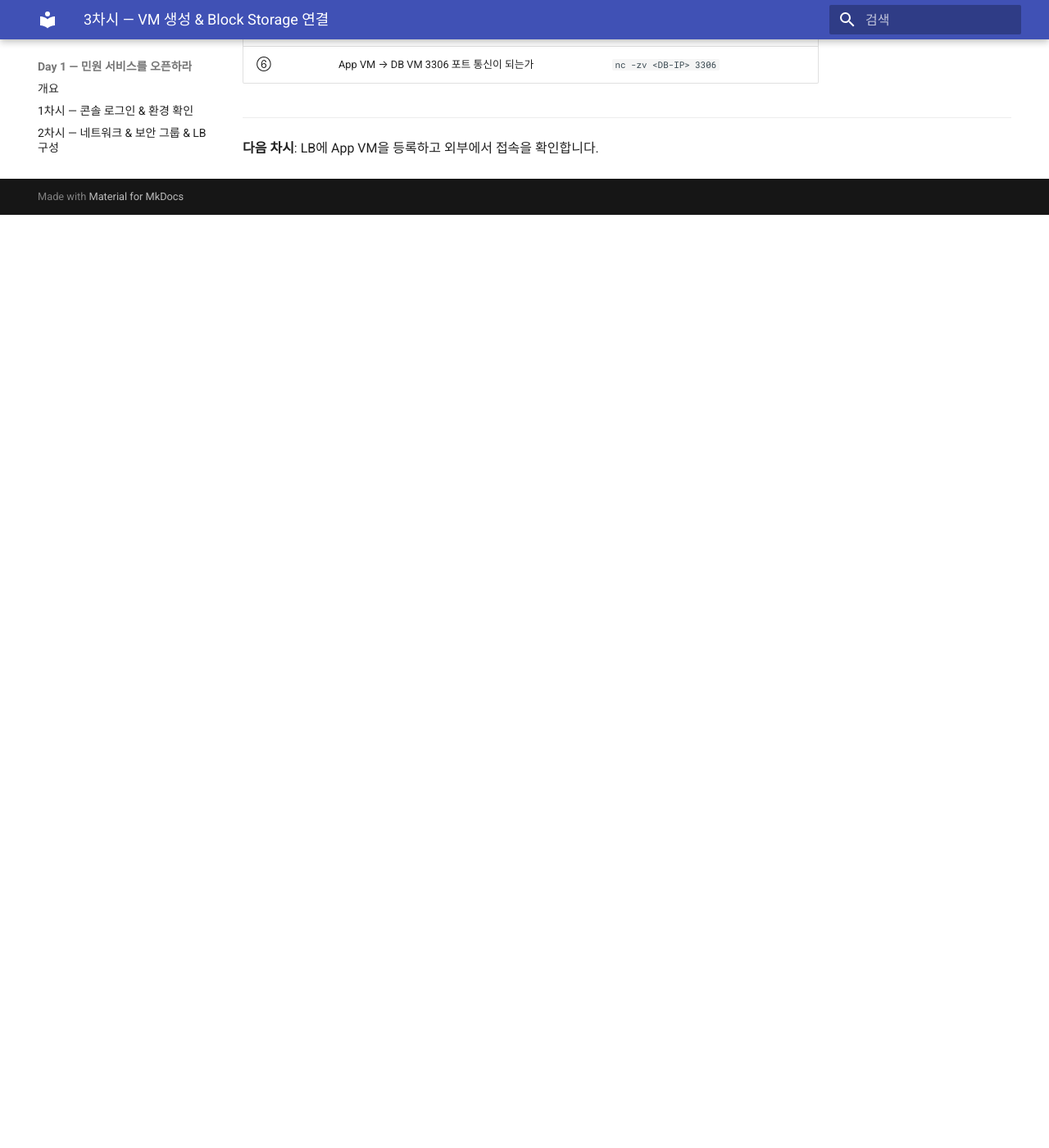
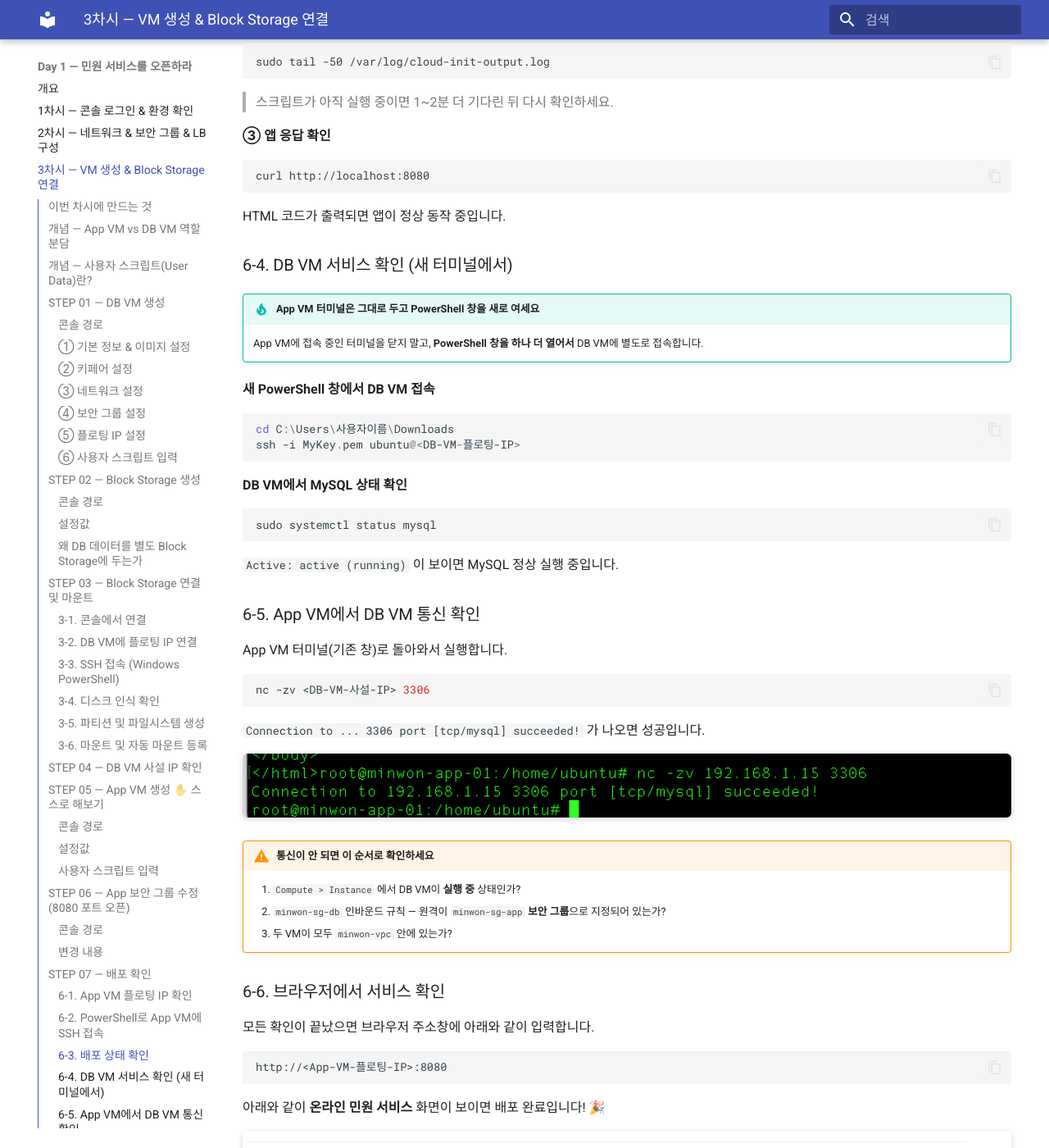
Before and after one commit to skilleat-labs/cloud-native-minwon-lab, an MkDocs documentation site: the page built from docs/day1/session3.md, in a window 1280 px wide and 1400 px high, scrolled down 19463 px. Shown: the whole window at 82% size. Built offline with MkDocs 1.6.1 and Material for MkDocs 9.7.7, drawn with Linux system fonts in a browser that asks for light colours; before the commit the page ends 19725 px from its top, so only the background shows below that; some of the changed text lies outside the part shown.

Commit message:
day1/session3: STEP 06 보안그룹 수정 추가, STEP 07 브라우저 확인 및 새 터미널 안내 추가
Co-Authored-By: Claude Sonnet 4.6 <noreply@anthropic.com>

````diff
--- a/docs/day1/session3.md
+++ b/docs/day1/session3.md
@@ -495,7 +495,35 @@ echo "✅ 앱 배포 완료: http://$(hostname -I | awk '{print $1}'):${APP_PORT
 
 ---
 
-## STEP 06 — 배포 확인
+## STEP 06 — App 보안 그룹 수정 (8080 포트 오픈)
+
+브라우저에서 `공인IP:8080` 으로 직접 접속하려면 보안 그룹에서 8080 포트를 인터넷에 열어야 합니다.
+
+### 콘솔 경로
+
+```
+Network > Security Group > minwon-sg-app 클릭
+→ 보안 규칙 탭 > 수신 TCP 8080 규칙 > 변경
+```
+
+### 변경 내용
+
+| 항목 | 기존 | 변경 후 |
+|------|------|--------|
+| 방향 | 수신 | 수신 |
+| 프로토콜 | TCP | TCP |
+| 포트 | 8080 | 8080 |
+| 원격 | `192.168.0.0/24` (App 서브넷) | `0.0.0.0/0` (인터넷 전체) |
+
+![보안 그룹 8080 포트 0.0.0.0/0 으로 변경](./images/3-16-sg-app-8080-open.png)
+
+!!! warning "실습 전용 설정입니다"
+    `0.0.0.0/0` 은 전 세계 누구나 8080 포트로 접근 가능합니다.
+    실습이 끝나면 다시 제한하거나 인스턴스를 삭제하세요.
+
+---
+
+## STEP 07 — 배포 확인
 
 App VM의 사용자 스크립트는 부팅 후 백그라운드에서 자동 실행됩니다.
 **인스턴스 생성 후 약 2~3분 기다렸다가** SSH로 접속해 확인합니다.
@@ -564,7 +592,30 @@ curl http://localhost:8080
 
 HTML 코드가 출력되면 앱이 정상 동작 중입니다.
 
-### 6-4. App VM → DB VM 통신 확인
+### 6-4. DB VM 서비스 확인 (새 터미널에서)
+
+!!! tip "App VM 터미널은 그대로 두고 PowerShell 창을 새로 여세요"
+    App VM에 접속 중인 터미널을 닫지 말고,
+    **PowerShell 창을 하나 더 열어서** DB VM에 별도로 접속합니다.
+
+**새 PowerShell 창에서 DB VM 접속**
+
+```powershell
+cd C:\Users\사용자이름\Downloads
+ssh -i MyKey.pem ubuntu@<DB-VM-플로팅-IP>
+```
+
+**DB VM에서 MySQL 상태 확인**
+
+```bash
+sudo systemctl status mysql
+```
+
+`Active: active (running)` 이 보이면 MySQL 정상 실행 중입니다.
+
+### 6-5. App VM에서 DB VM 통신 확인
+
+App VM 터미널(기존 창)로 돌아와서 실행합니다.
 
 ```bash
 nc -zv <DB-VM-사설-IP> 3306
@@ -579,9 +630,17 @@ nc -zv <DB-VM-사설-IP> 3306
     2. `minwon-sg-db` 인바운드 규칙 — 원격이 `minwon-sg-app` **보안 그룹**으로 지정되어 있는가?
     3. 두 VM이 모두 `minwon-vpc` 안에 있는가?
 
----
+### 6-6. 브라우저에서 서비스 확인
 
-![민원 서비스 배포 완료](./images/3-6-deploy-complete.png)
+모든 확인이 끝났으면 브라우저 주소창에 아래와 같이 입력합니다.
+
+```
+http://<App-VM-플로팅-IP>:8080
+```
+
+아래와 같이 **온라인 민원 서비스** 화면이 보이면 배포 완료입니다! 🎉
+
+![브라우저에서 민원 서비스 확인](./images/3-17-browser-check.png)
 
 ## 3차시 체크포인트
 
````
Also changed, not shown: docs/day1/images/3-16-sg-app-8080-open.png (added), docs/day1/images/3-17-browser-check.png (added).
